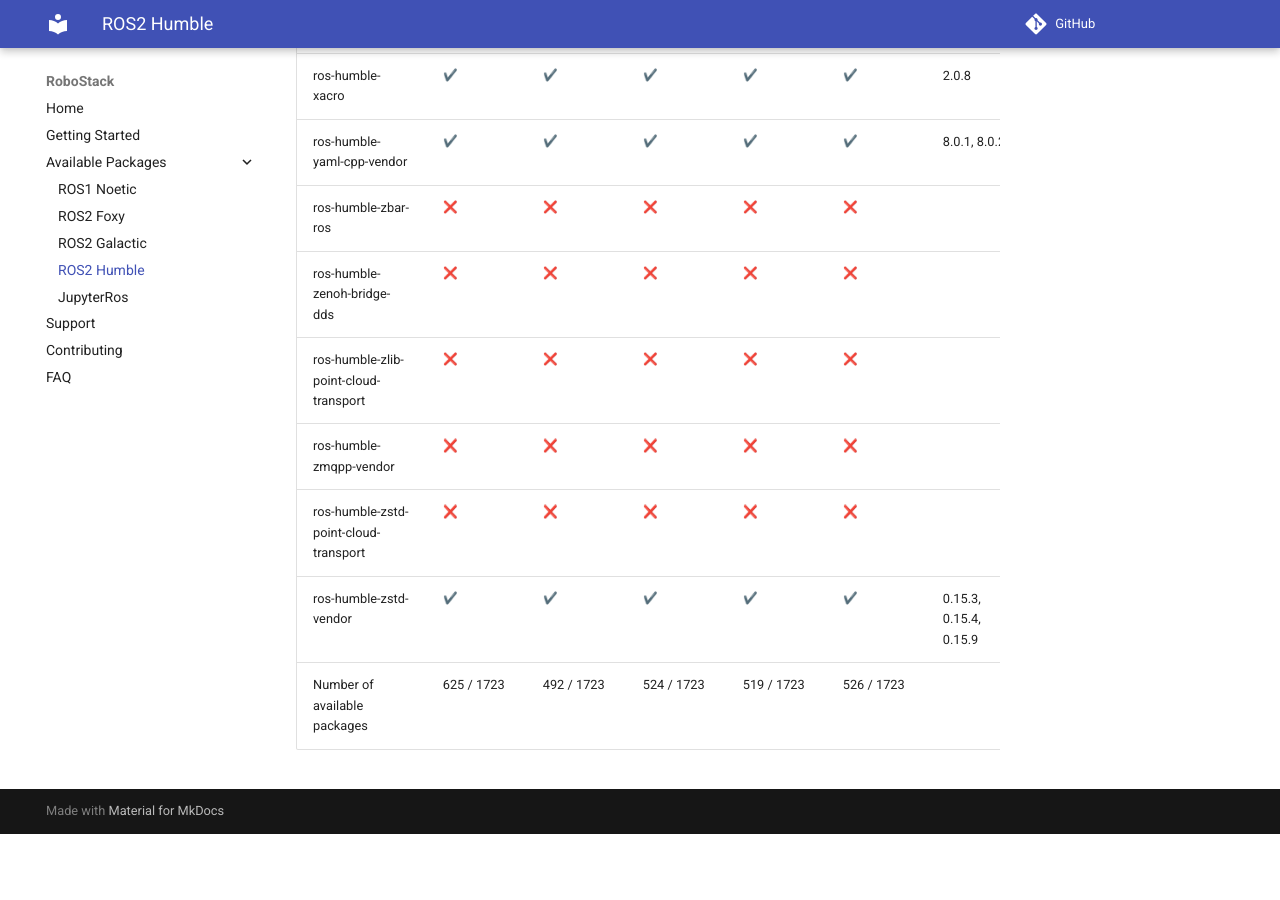
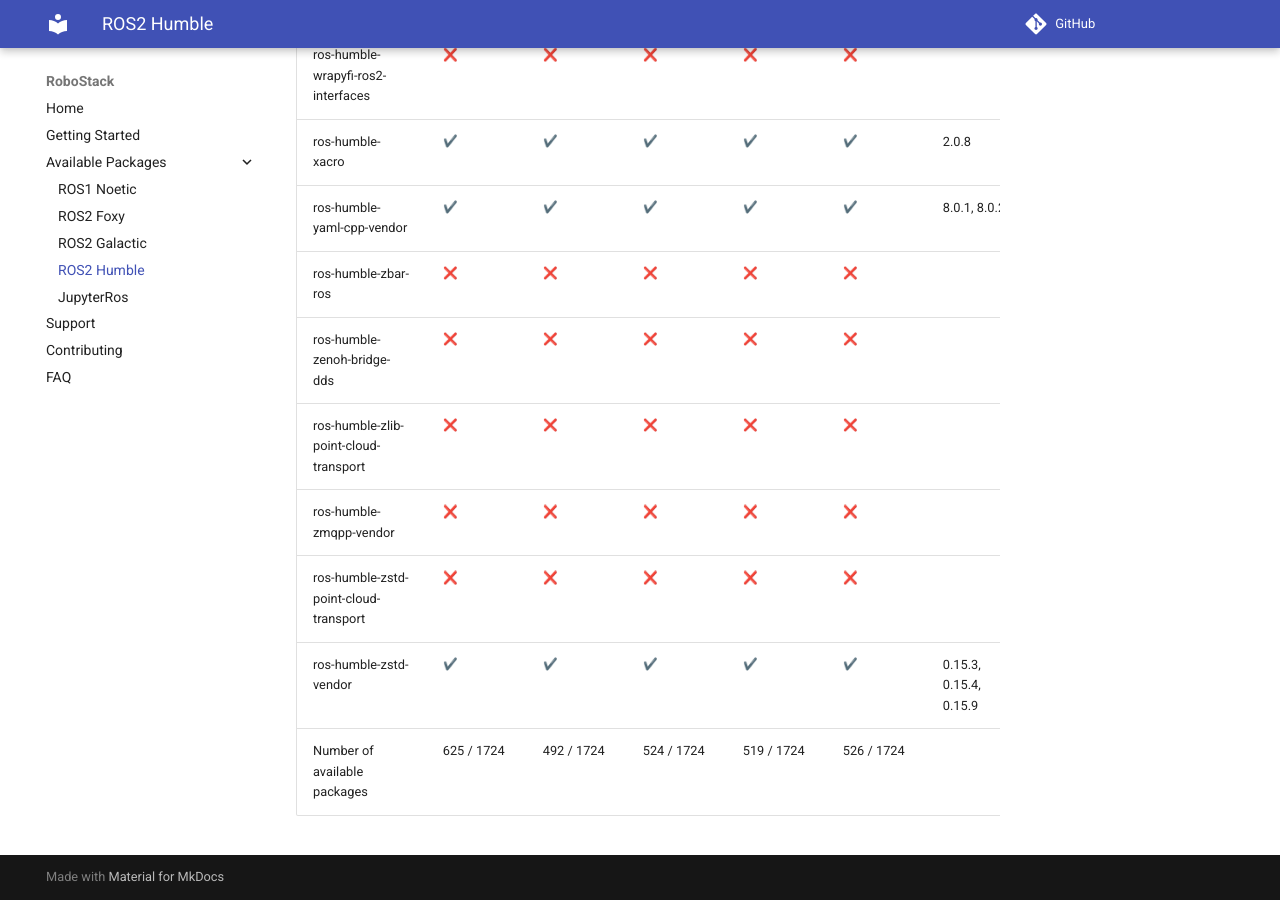
Before and after one commit to RoboStack/robostack.github.io, an MkDocs documentation site: the page built from docs/humble.md, in a window 1280 px wide and 900 px high, scrolled down 133948 px. Built offline with MkDocs 1.6.1 and Material for MkDocs 9.7.7, drawn with Linux system fonts in a browser that asks for light colours; emoji names are drawn with the system emoji font; comment, search, counter and statistics services are not loaded; before the commit the page ends 134782 px from its top, so only the background shows below that; some of the changed text lies outside the part shown.

Commit message:
Update tables

```diff
--- a/docs/humble.md
+++ b/docs/humble.md
@@ -1723,4 +1724,4 @@
 | ros-humble-zmqpp-vendor | :x: { data-sort='0' } | :x: { data-sort='0' } | :x: { data-sort='0' } | :x: { data-sort='0' } | :x: { data-sort='0' } |   |
 | ros-humble-zstd-point-cloud-transport | :x: { data-sort='0' } | :x: { data-sort='0' } | :x: { data-sort='0' } | :x: { data-sort='0' } | :x: { data-sort='0' } |   |
 | ros-humble-zstd-vendor | :heavy_check_mark: { data-sort='1' } | :heavy_check_mark: { data-sort='1' } | :heavy_check_mark: { data-sort='1' } | :heavy_check_mark: { data-sort='1' } | :heavy_check_mark: { data-sort='1' } | 0.15.3, 0.15.4, 0.15.9  |
-| Number of available packages |  625 / 1723 | 492 / 1723 | 524 / 1723 | 519 / 1723 | 526 / 1723 |
+| Number of available packages |  625 / 1724 | 492 / 1724 | 524 / 1724 | 519 / 1724 | 526 / 1724 |
```
Also changed, not shown: other parts of docs/humble.md (+1 -0 lines).
